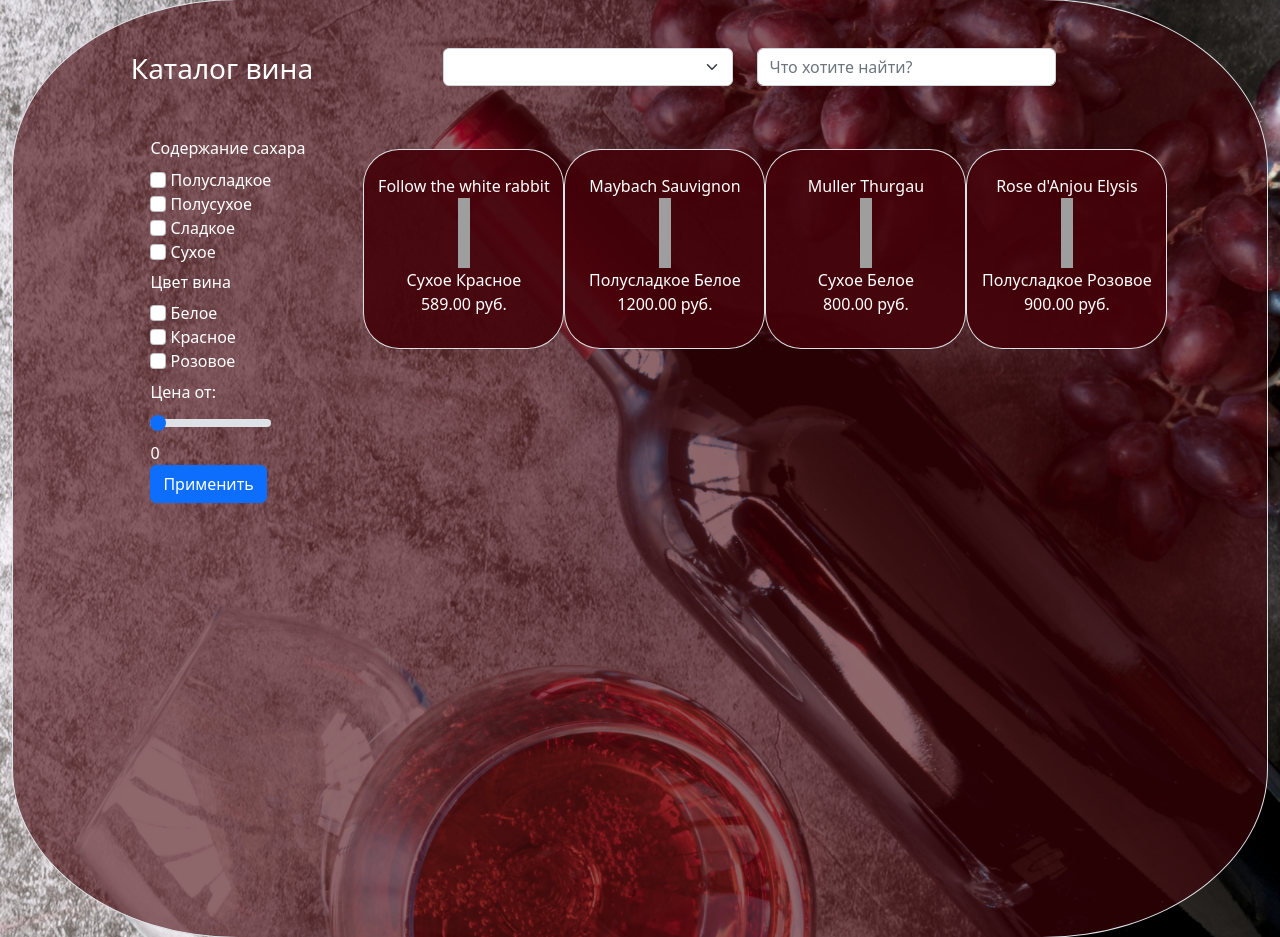
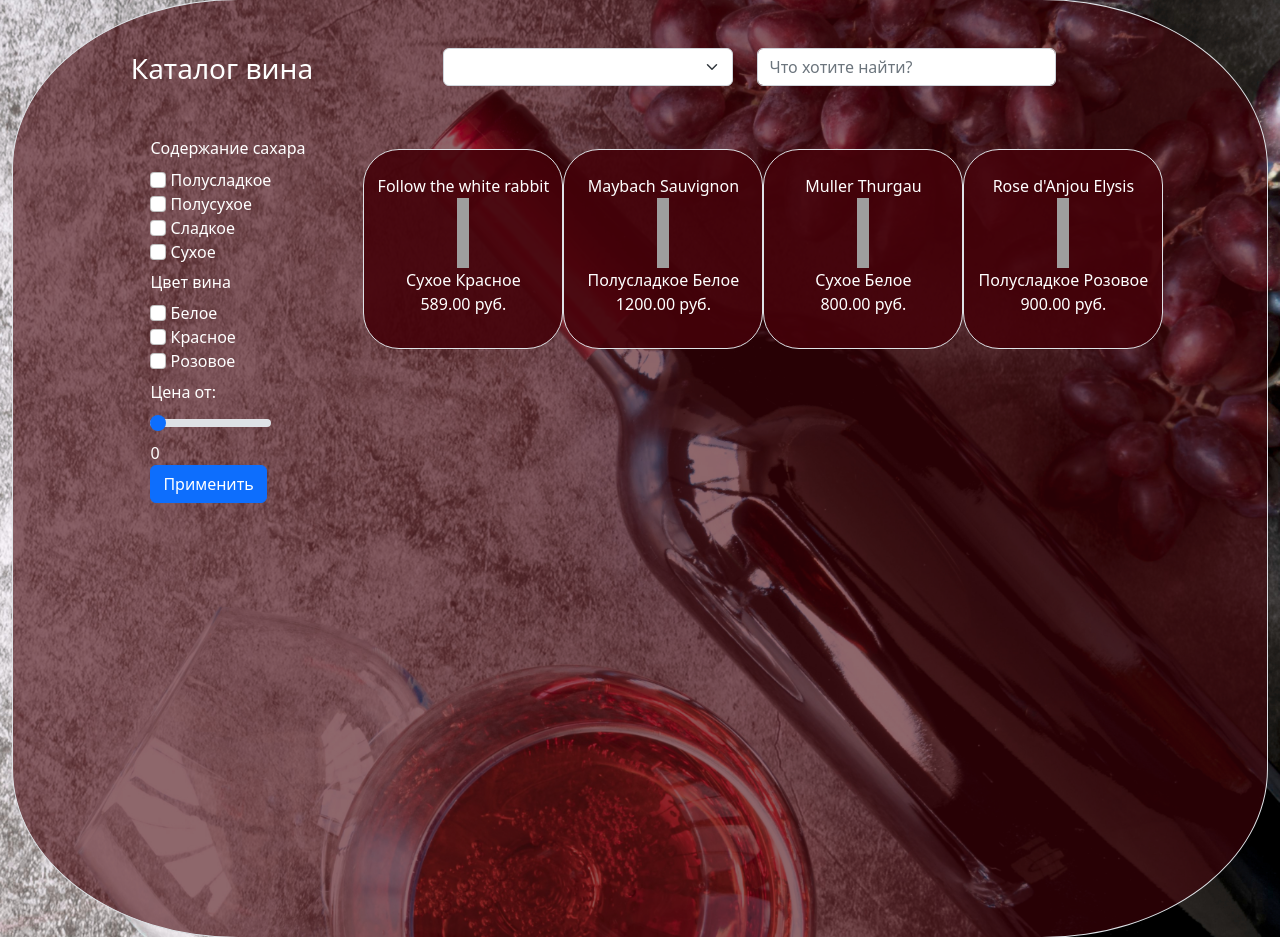
Before and after one commit to icedevil777/alcohol_catalog, a Django app: page /wines/ in a window 1280 px wide. Shown: the part 135-1072 px from the top of the page. Run offline with Django 4.2, Linux system fonts and the light colour scheme; data comes from the database, SQL or seed files in the repository; data that the repository does not hold is empty; grey boxes are pictures that could not be loaded.

Commit message:
Шаблон

```diff
--- a/catalog/app/templates/app/wines.html
+++ b/catalog/app/templates/app/wines.html
@@ -12,7 +12,7 @@
                 <form method="post">
                 <div class="row head-row mb-5 mt-5">
                     <div class="col-4">
-                        <h3>Каталог вина</h3> {{ order_input }}
+                        <h3>Каталог вина</h3>
                     </div>
                     <div class="col-2" style="width: 25%;">
                         <select class="form-select" name="order" aria-label="Default select example">
@@ -105,7 +105,7 @@
                     <div class="col-8 content_col">
                         <div class="row pt-2 m-1" style="color: white">
                            {% for wine in wines %}
-                               <div class="col-3 border mb-2 mini_content_col pt-4" style="height: 200px;">
+                               <div class="col-3 border mb-2 mini_content_col pt-4" style="height: 200px; width: 200px;">
                                <a>{{ wine.title }}</a><br>
                                <a><img src="{{ wine.image.url }}" alt="картинка" style="width: 7%; height: 40%"></a><br>
                                <a>{{ wine.sugar.title }} {{ wine.color.title }} </a><br>
```
